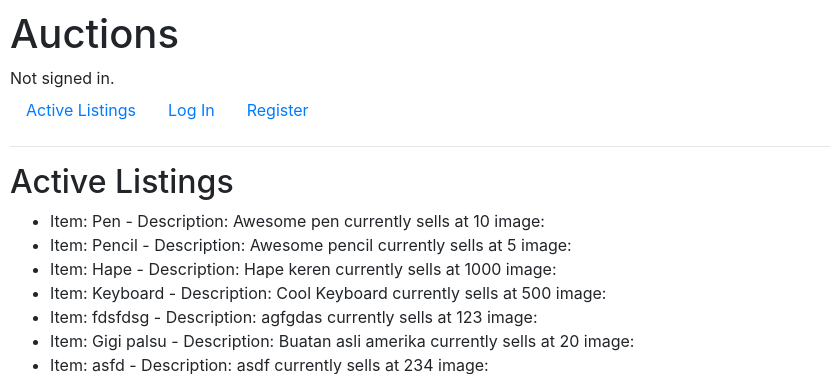
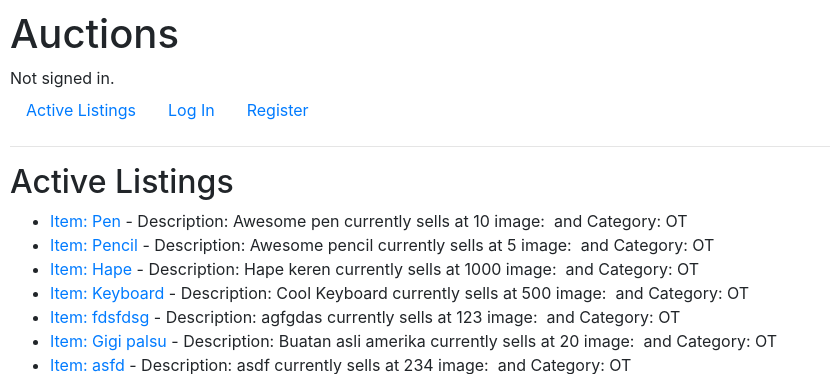
Before and after one commit to dtpnst/Project-2, a Django app: page / in a window 1280 px wide. Shown: the top 374 px of the page, without its empty margins (0-830 px from the left). Run offline with Django 3.2, Linux system fonts and the light colour scheme; data comes from the database, SQL or seed files in the repository; both versions use the stored data as it was after the commit; some libraries are stand-ins or nearby versions.

Commit message:
listing page done

```diff
--- a/commerce/auctions/models.py
+++ b/commerce/auctions/models.py
@@ -6,17 +6,27 @@ class User(AbstractUser):
     pass
 
 class Auction_Listings(models.Model):
-    AVAILABLE = 'AV'
-    SOLD = 'SO'
-    CATEGORY_CHOICES = [('Available')]
+    FASHION = 'FA'
+    TOYS = 'TO'
+    ELECTRONICS = 'EL'
+    HOME = 'HO'
+    OTHER = 'OT'
+    CATEGORY_CHOICES = [
+        (FASHION, 'Fashion'),
+        (TOYS, 'Toys'),
+        (ELECTRONICS, 'Electronics'),
+        (HOME, 'Home'),
+        (OTHER, 'Other')
+    ]
 
     title = models.CharField(max_length=128)
     description = models.CharField(max_length=256)
     starting_bid = models.IntegerField()
     img_url = models.CharField(max_length=256, blank=True)
+    category = models.CharField(max_length=2, choices=CATEGORY_CHOICES, default=OTHER)
 
     def __str__(self):
-        return f"Title: {self.title} and Description: {self.description} and Starting Bid: {self.starting_bid} Image: {self.img_url}"
+        return f"Title: {self.title} and Description: {self.description} and Starting Bid: {self.starting_bid} Image: {self.img_url} and Category: {{ listing.category}}"
 
 class Bids(models.Model):
     pass
--- a/commerce/auctions/templates/auctions/index.html
+++ b/commerce/auctions/templates/auctions/index.html
@@ -6,7 +6,7 @@
 
 <ul>
     {% for listing in listings %}
-        <li>Item: {{ listing.title }} - Description: {{ listing.description }} currently sells at {{ listing.starting_bid }} image: <img src="{{listing.img_url}}"></li>
+        <li><a href="{% url 'listing' listing.id %}">Item: {{ listing.title }}</a> - Description: {{ listing.description }} currently sells at {{ listing.starting_bid }} image: <img src="{{listing.img_url}}"> and Category: {{ listing.category }}</li>
     {% endfor%}
 </ul>
 
--- /dev/null
+++ b/commerce/auctions/templates/auctions/listing.html
@@ -0,0 +1,5 @@
+{% extends "auctions/layout.html" %}
+
+{% block body %}
+    Current price for {{ listing.title }}: {{ listing.starting_bid}}
+{% endblock %}
--- a/commerce/auctions/urls.py
+++ b/commerce/auctions/urls.py
@@ -7,5 +7,6 @@ urlpatterns = [
     path("login", views.login_view, name="login"),
     path("logout", views.logout_view, name="logout"),
     path("register", views.register, name="register"),
-    path("create", views.create, name="create")
+    path("create", views.create, name="create"),
+    path("<int:listing_id>", views.listing, name="listing")
 ]
--- a/commerce/auctions/views.py
+++ b/commerce/auctions/views.py
@@ -71,7 +71,7 @@ class NewListingForm(forms.Form):
     description = forms.CharField(label="Description")
     starting_bid = forms.IntegerField()
     img_url = forms.CharField(label="Image_URL", required=False)
-
+    category = forms.CharField(label="Category", required=False)
 
 def create(request):
     if request.method == "POST":
@@ -81,10 +81,14 @@ def create(request):
             description = form.cleaned_data["description"]
             starting_bid = form.cleaned_data["starting_bid"]
             img_url = form.cleaned_data["img_url"]
+            category = form.cleaned_data["category"]
 
-            listing = Auction_Listings(title=title, description=description, starting_bid=starting_bid, img_url=img_url)
+            listing = Auction_Listings(title=title, description=description, starting_bid=starting_bid, img_url=img_url, category=category)
             listing.save()
 
     return render(request, "auctions/create.html", {
         "form": NewListingForm()
     })
+
+def listing(request, listing_id):
+    return render(request, "auctions/listing.html")
```
Also changed, not shown: commerce/auctions/migrations/0009_auction_listings_category.py (added), commerce/db.sqlite3.
